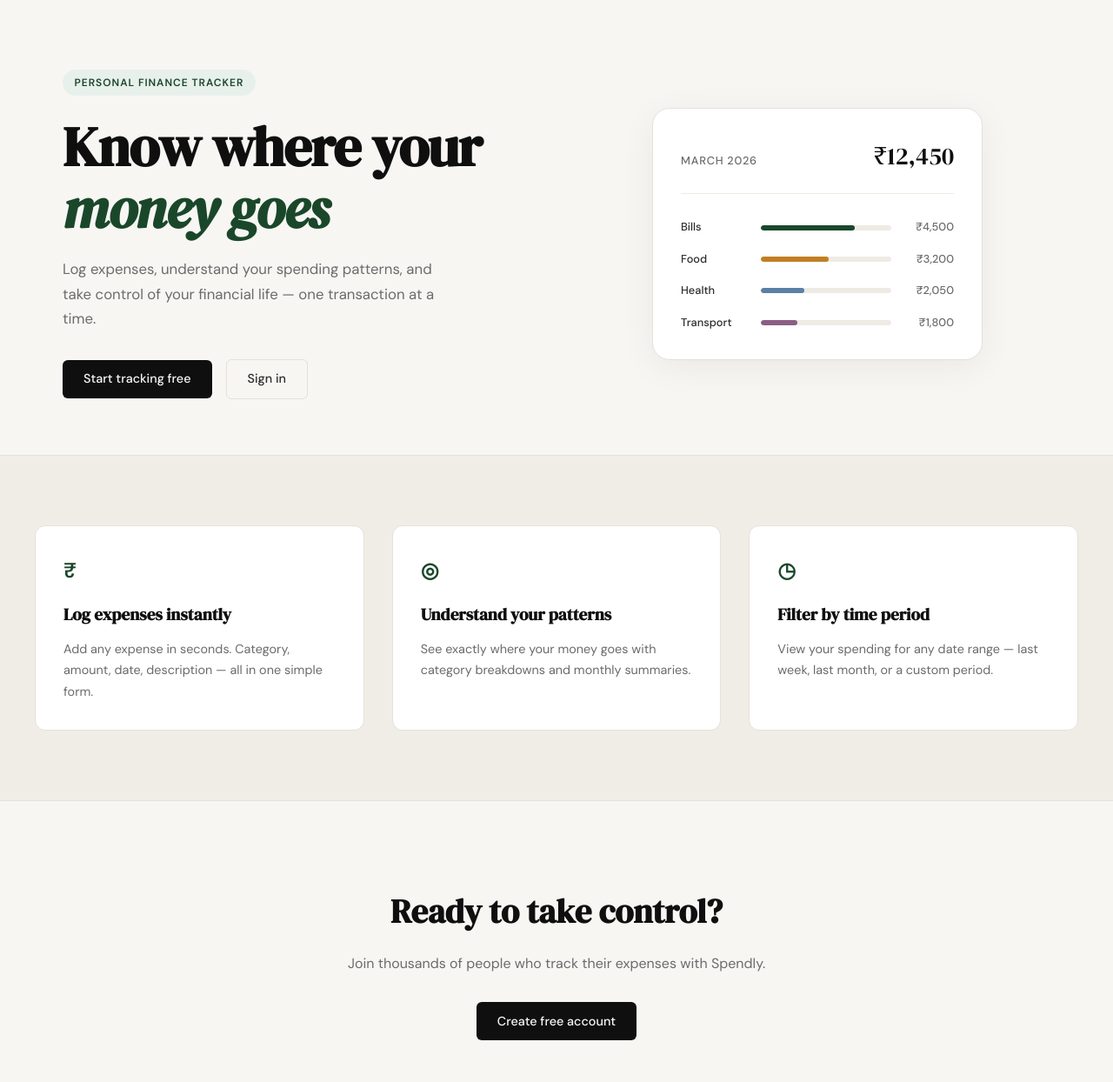
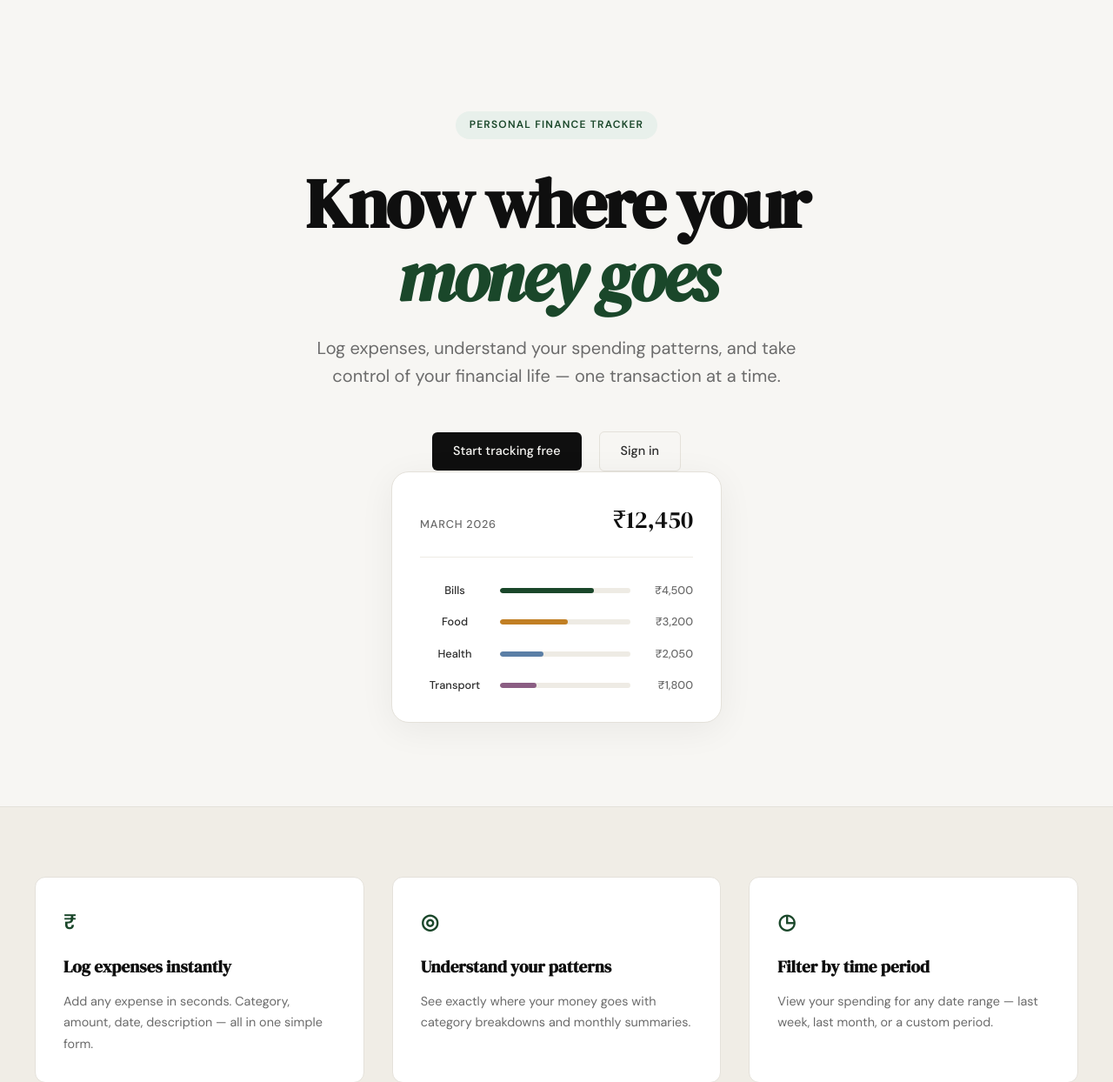
Before and after one commit to keshav991/spendly, a Flask app: page / in a window 1280 px wide. Shown: the part 61-1305 px from the top of the page at 87% size. Run offline with Flask 3, Linux system fonts and the light colour scheme.

Commit message:
landing: redesign hero section to match mockup

```diff
--- a/static/css/style.css
+++ b/static/css/style.css
@@ -124,13 +124,21 @@ a { color: inherit; text-decoration: none; }
 /* ------------------------------------------------------------------ */
 
 .hero {
-    padding: 5rem 2rem 4rem;
-    display: grid;
-    grid-template-columns: 1fr 1fr;
-    gap: 4rem;
+    padding: 8rem 2rem 6rem;
+    display: flex;
+    flex-direction: column;
     align-items: center;
+    text-align: center;
     max-width: var(--max-width);
     margin: 0 auto;
+    gap: 5rem;
+}
+
+.hero-content {
+    max-width: 800px;
+    display: flex;
+    flex-direction: column;
+    align-items: center;
 }
 
 .hero-badge {
@@ -139,20 +147,20 @@ a { color: inherit; text-decoration: none; }
     color: var(--accent);
     font-size: 0.75rem;
     font-weight: 600;
-    letter-spacing: 0.08em;
+    letter-spacing: 0.1em;
     text-transform: uppercase;
-    padding: 0.35rem 0.85rem;
+    padding: 0.4rem 1rem;
     border-radius: 999px;
-    margin-bottom: 1.5rem;
+    margin-bottom: 2rem;
 }
 
 .hero-title {
     font-family: var(--font-display);
-    font-size: clamp(2.5rem, 5vw, 4rem);
-    line-height: 1.1;
-    letter-spacing: -0.02em;
+    font-size: clamp(3.5rem, 8vw, 5rem);
+    line-height: 1.05;
+    letter-spacing: -0.04em;
     color: var(--ink);
-    margin-bottom: 1.25rem;
+    margin-bottom: 1.5rem;
 }
 
 .hero-title em {
@@ -161,17 +169,20 @@ a { color: inherit; text-decoration: none; }
 }
 
 .hero-subtitle {
-    font-size: 1.05rem;
+    font-size: 1.25rem;
     color: var(--ink-muted);
-    line-height: 1.7;
-    max-width: 460px;
-    margin-bottom: 2rem;
+    line-height: 1.6;
+    max-width: 600px;
+    margin-bottom: 3rem;
+    margin-left: auto;
+    margin-right: auto;
 }
 
 .hero-actions {
     display: flex;
-    gap: 1rem;
+    gap: 1.25rem;
     align-items: center;
+    justify-content: center;
 }
 
 /* ------------------------------------------------------------------ */
@@ -181,6 +192,7 @@ a { color: inherit; text-decoration: none; }
 .hero-visual {
     display: flex;
     justify-content: center;
+    width: 100%;
 }
 
 .mock-card {
--- a/templates/landing.html
+++ b/templates/landing.html
@@ -6,6 +6,7 @@
 
 <section class="hero">
     <div class="hero-inner">
+        <div class="hero-content">
             <div class="hero-badge">Personal Finance Tracker</div>
             <h1 class="hero-title">
                 Know where your<br>
@@ -59,6 +60,7 @@
                 </div>
             </div>
         </div>
+    </div>
 </section>
 
 <section class="features">
```
Lines whose indentation alone changed are shown as unchanged.
